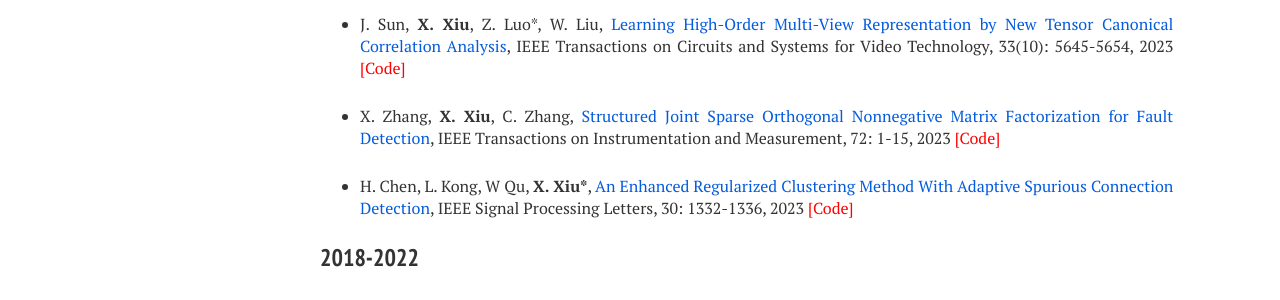
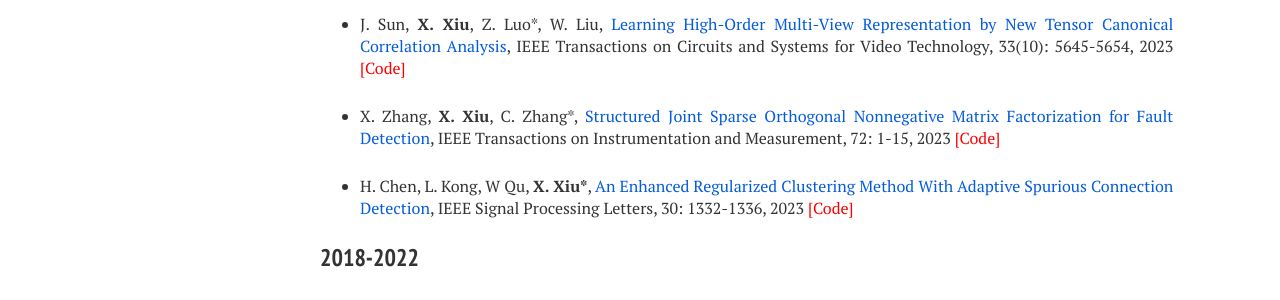
Before and after one commit to xianchaoxiu/xianchaoxiu.github.io, a Jekyll site: the page built from publications/index.md, in a window 1280 px wide. Shown: the part 637-937 px from the top of the page. Built offline with Jekyll 4.4.1, drawn with Linux system fonts in a browser that asks for light colours; nearby versions of some CDN libraries.

Commit message:
Update index.md

```diff
--- a/publications/index.md
+++ b/publications/index.md
@@ -28,7 +28,7 @@ share: false
 
 * J. Sun, <b>X. Xiu</b>, Z. Luo*, W. Liu, <a href="https://ieeexplore.ieee.org/abstract/document/10091146" class="textlink" target="_blank">Learning High-Order Multi-View Representation by New Tensor Canonical Correlation Analysis</a>, IEEE Transactions on Circuits and Systems for Video Technology, 33(10): 5645-5654, 2023  <a href="https://github.com/xianchaoxiu/TCCA" class="textlink" target="_blank" style="color: red;">[Code]</a>
 
-* X. Zhang, <b>X. Xiu</b>, C. Zhang, <a href="https://ieeexplore.ieee.org/abstract/document/10036023" class="textlink" target="_blank">Structured Joint Sparse Orthogonal Nonnegative Matrix Factorization for Fault Detection</a>, IEEE Transactions on Instrumentation and Measurement, 72: 1-15, 2023  <a href="https://github.com/xianchaoxiu/SJSONMF" class="textlink" target="_blank" style="color: red;">[Code]</a>
+* X. Zhang, <b>X. Xiu</b>, C. Zhang*, <a href="https://ieeexplore.ieee.org/abstract/document/10036023" class="textlink" target="_blank">Structured Joint Sparse Orthogonal Nonnegative Matrix Factorization for Fault Detection</a>, IEEE Transactions on Instrumentation and Measurement, 72: 1-15, 2023  <a href="https://github.com/xianchaoxiu/SJSONMF" class="textlink" target="_blank" style="color: red;">[Code]</a>
 
 * H. Chen, L. Kong, W Qu, <b>X. Xiu*</b>, <a href="https://ieeexplore.ieee.org/abstract/document/10252040" class="textlink" target="_blank">An Enhanced Regularized Clustering Method With Adaptive Spurious Connection Detection</a>, IEEE Signal Processing Letters, 30: 1332-1336, 2023 <a href="https://github.com/xianchaoxiu/ERC" class="textlink" target="_blank" style="color: red;">[Code]</a>
 
```
